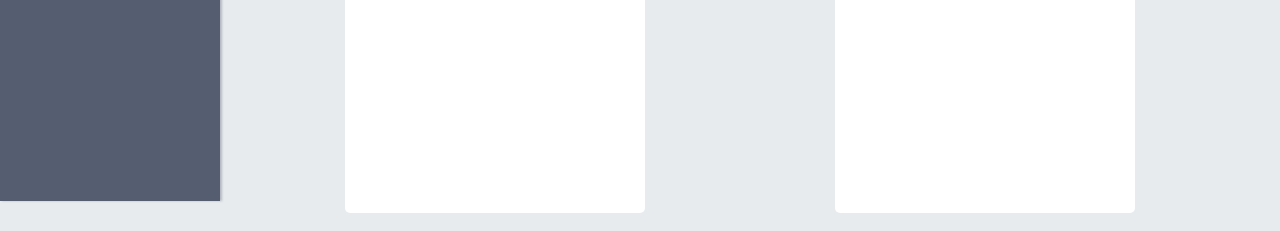
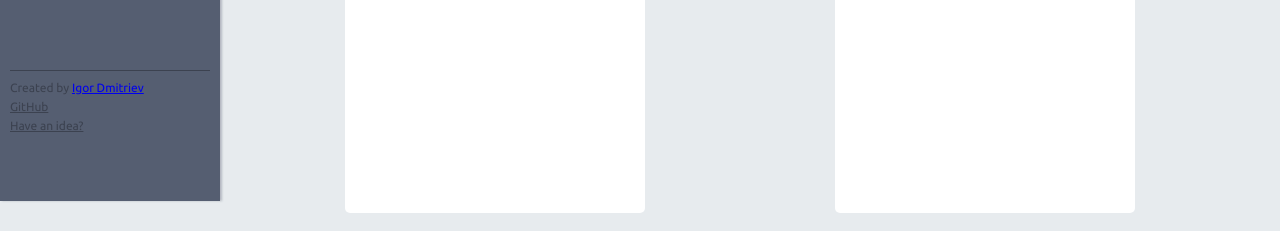
Before and after one commit to IgorDmitriev/calendar-stats, a React (Create React App) app: page / in a window 1280 px wide. Shown: the part 639-870 px from the top of the page. Built offline with nearby package versions, Linux system fonts and the light colour scheme.

Commit message:
Add GA and menu footer

```diff
--- a/public/index.html
+++ b/public/index.html
@@ -1,6 +1,17 @@
 <!DOCTYPE html>
 <html lang="en">
   <head>
+    <!-- Google Analytics -->
+    <script>
+    (function(i,s,o,g,r,a,m){i['GoogleAnalyticsObject']=r;i[r]=i[r]||function(){
+    (i[r].q=i[r].q||[]).push(arguments)},i[r].l=1*new Date();a=s.createElement(o),
+    m=s.getElementsByTagName(o)[0];a.async=1;a.src=g;m.parentNode.insertBefore(a,m)
+    })(window,document,'script','https://www.google-analytics.com/analytics.js','ga');
+
+    ga('create', 'UA-89690019-3', 'auto');
+    ga('send', 'pageview');
+    </script>
+
     <meta charset="utf-8">
     <meta name="viewport" content="width=device-width, initial-scale=1, shrink-to-fit=no">
     <meta name="theme-color" content="#000000">
--- a/src/components/Menu/Menu.css
+++ b/src/components/Menu/Menu.css
@@ -3,6 +3,7 @@
 	box-shadow: 2px 0px 2px #555d7159;
 	display: flex;
 	flex-direction: column;
+	justify-content: space-between;
 	height: 100vh;
 	height: 100%;
 	left: 0;
@@ -12,3 +13,21 @@
 	right: 0;
 	width: 200px;
 }
+
+.Menu > .credentials {
+	border-top: 1px solid #3c4250;
+	padding-top: 10px;
+	display: flex;
+	flex-direction: column;
+	font-size: 12px;
+	color: #3c4250;
+	min-height: 100px;
+}
+
+.Menu > .credentials > a, a:visited {
+	color: #3c4250;
+}
+
+.Menu > .credentials > * + * {
+	margin-top: 5px;
+}
--- a/src/components/Menu/Menu.jsx
+++ b/src/components/Menu/Menu.jsx
@@ -17,6 +17,7 @@ class Menu extends Component {
 
 	onLoginSuccess({ accessToken, profileObj }) {
 		const { setAccessToken } = this.props;
+		window.ga('send', 'event', 'users', 'loggedIn');
 
 		this.setState({
 			profile: profileObj,
@@ -34,6 +35,7 @@ class Menu extends Component {
 
 		return (
 			<div className="Menu">
+				<div className="main-menu">
 					{profile === null ? (
 						<Signin onLoginSuccess={this.onLoginSuccess} />
 					) : (
@@ -44,6 +46,19 @@ class Menu extends Component {
 						onCalendarListItemClick={toggleCalendar}
 					/>
 				</div>
+				<div className="credentials">
+					<span>
+						Created by{' '}
+						<a href="https://twitter.com/b4rtok">Igor Dmitriev</a>
+					</span>
+					<a href="https://github.com/IgorDmitriev/calendar-stats">
+						GitHub
+					</a>
+					<a href="https://github.com/IgorDmitriev/calendar-stats/issues">
+						Have an idea?
+					</a>
+				</div>
+			</div>
 		);
 	}
 }
```
Lines whose indentation alone changed are shown as unchanged.
